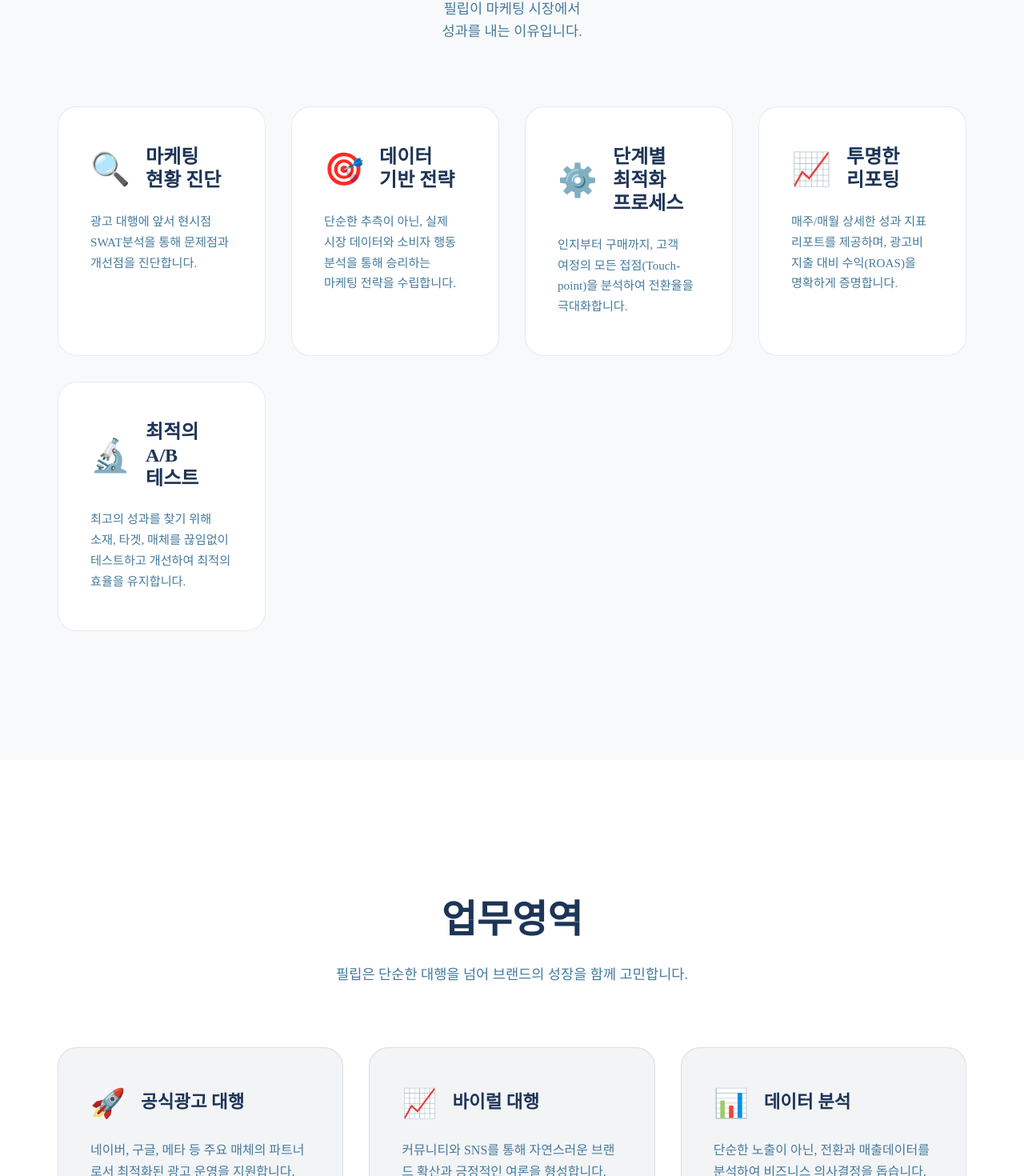
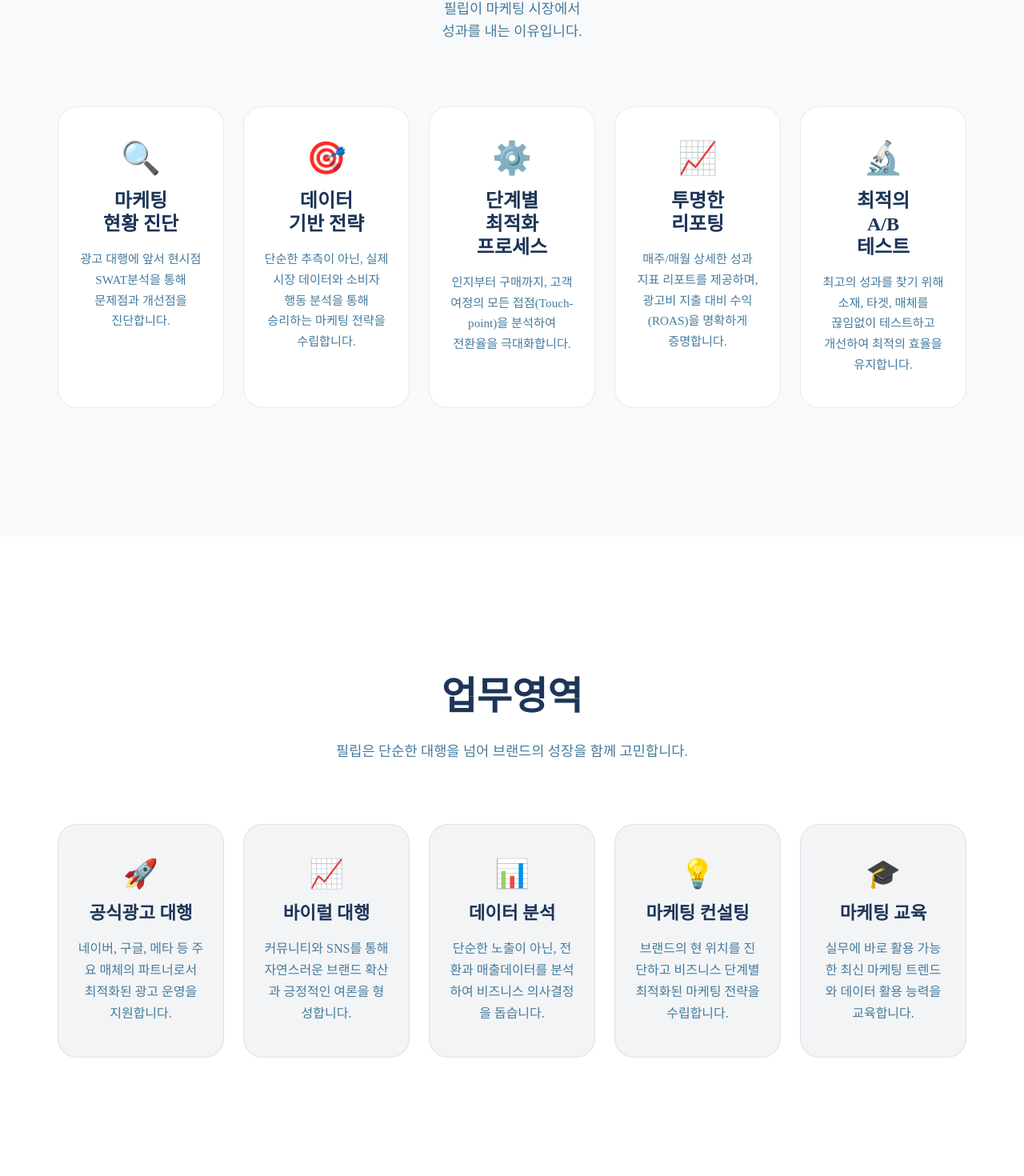
Before and after one commit to philipcommunication/philip-homepage-2026, a Next.js app: page / in a window 1280 px wide. Shown: the part 1057-2527 px from the top of the page at 80% size. Built offline with nearby package versions, Linux system fonts and the light colour scheme.

Commit message:
block-size-fix

```diff
--- a/src/components/sections/Process.module.css
+++ b/src/components/sections/Process.module.css
@@ -113,7 +113,7 @@
     z-index: 1;
 }
 
-@media (max-width: 1024px) {
+@media (max-width: 768px) {
     .timeline {
         flex-direction: column;
         gap: 3rem;
--- a/src/components/sections/Services.module.css
+++ b/src/components/sections/Services.module.css
@@ -23,14 +23,14 @@
 
 .grid {
     display: grid;
-    grid-template-columns: repeat(auto-fit, minmax(300px, 1fr));
-    gap: 2rem;
+    grid-template-columns: repeat(5, 1fr);
+    gap: 1.5rem;
 }
 
 .card {
-    padding: 3rem 2.5rem;
+    padding: 2.5rem 1.5rem;
     border-radius: 24px;
-    text-align: left;
+    text-align: center;
     transition: all 0.4s ease;
 }
 
@@ -42,9 +42,10 @@
 
 .cardHeader {
     display: flex;
+    flex-direction: column;
     align-items: center;
-    gap: 1.2rem;
-    margin-bottom: 1.5rem;
+    gap: 1rem;
+    margin-bottom: 1rem;
 }
 
 .icon {
@@ -69,11 +70,7 @@
         font-size: 2.2rem;
     }
 
-    .cardHeader {
-        justify-content: center;
-    }
-
-    .cardTitle {
-        text-align: center;
+    .grid {
+        grid-template-columns: 1fr;
     }
 }
--- a/src/components/sections/WhyPhilip.module.css
+++ b/src/components/sections/WhyPhilip.module.css
@@ -38,14 +38,14 @@
 
 .grid {
     display: grid;
-    grid-template-columns: repeat(auto-fit, minmax(250px, 1fr));
-    gap: 2rem;
+    grid-template-columns: repeat(5, 1fr);
+    gap: 1.5rem;
 }
 
 .card {
-    padding: 3rem 2.5rem;
+    padding: 2.5rem 1.5rem;
     border-radius: 24px;
-    text-align: left;
+    text-align: center;
     transition: all 0.4s ease;
     background: var(--card-bg);
 }
@@ -57,9 +57,10 @@
 
 .cardHeader {
     display: flex;
+    flex-direction: column;
     align-items: center;
-    gap: 1.2rem;
-    margin-bottom: 1.5rem;
+    gap: 1rem;
+    margin-bottom: 1rem;
 }
 
 .icon {
@@ -92,11 +93,7 @@
         height: 1.8rem;
     }
 
-    .cardHeader {
-        justify-content: center;
-    }
-
-    .cardTitle {
-        text-align: center;
+    .grid {
+        grid-template-columns: 1fr;
     }
 }
```
